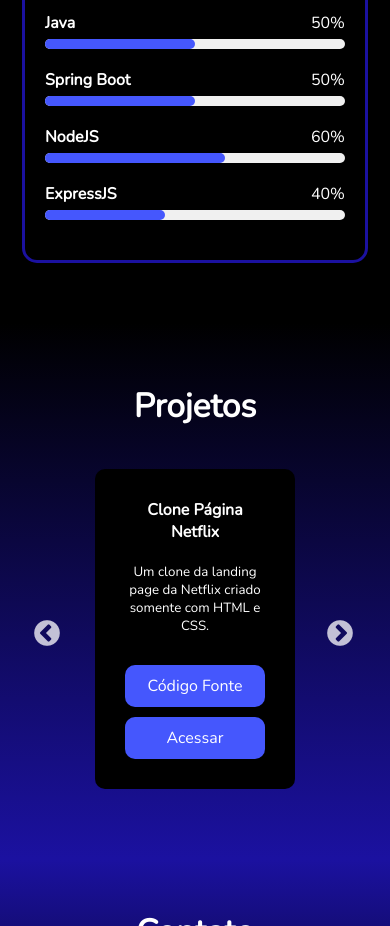
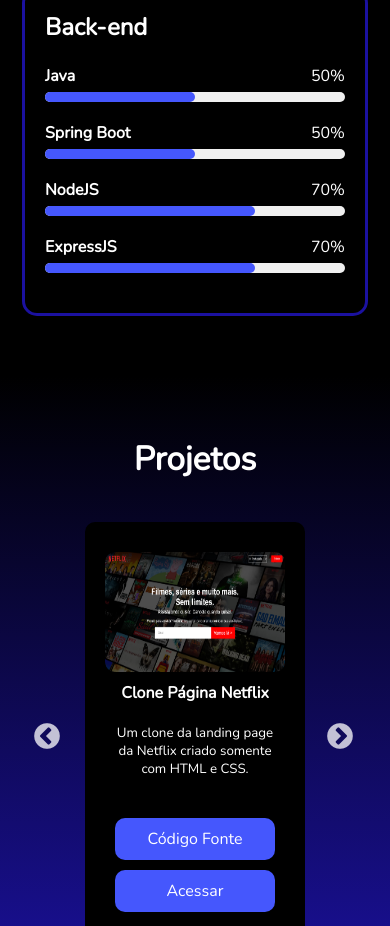
Before and after one commit to thiagodevcodes/portifolio-thiago, a Next.js app: page / in a window 390 px wide. Shown: the part 2420-3346 px from the top of the page. Built offline with nearby package versions, Linux system fonts and the light colour scheme.

Commit message:
fix: atualizando parte de projetos

```diff
--- a/src/components/CardTech/CardTech.module.css
+++ b/src/components/CardTech/CardTech.module.css
@@ -51,8 +51,8 @@
 
 @media only screen and (max-width: 500px) {
     .container {
-        height: 320px;
-        width: 200px;
+        height: 420px;
+        width: 220px;
     }
 
     .container div h2 {
@@ -65,4 +65,8 @@
         text-align: center;
         font-size: 10pt;
     }
+
+    .container img {
+        width: 180px;
+    }
 }
--- a/src/components/CardTech/index.jsx
+++ b/src/components/CardTech/index.jsx
@@ -25,7 +25,7 @@
     return (
         <div className={styles.container}>
             <div>
-                {larguraDaTela > 500 ? <Image alt="" width={250} height={120} src={img}/> : null }
+                <Image alt="" width={250} height={120} src={img}/>
 
                 <h2>{title}</h2>
                 <p>{description}</p>
--- a/src/pages/index.jsx
+++ b/src/pages/index.jsx
@@ -132,8 +132,8 @@
               <br />
               <ProgressBar percent="50%" title="Java"/>
               <ProgressBar percent="50%" title="Spring Boot"/>
-              <ProgressBar percent="60%" title="NodeJS"/>
-              <ProgressBar percent="40%" title="ExpressJS"/>
+              <ProgressBar percent="70%" title="NodeJS"/>
+              <ProgressBar percent="70%" title="ExpressJS"/>
 
             </div>
 
--- a/src/styles/Home.module.css
+++ b/src/styles/Home.module.css
@@ -202,6 +202,7 @@
 @media only screen and (max-width: 915px) {
   .containerAbout h2 {
     text-align: center;
+    width: 80%;
   }
 
   .aboutTexts {
```
